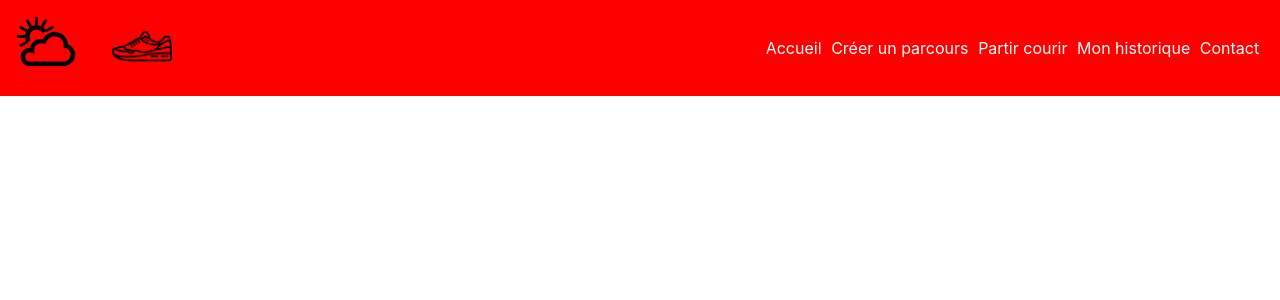
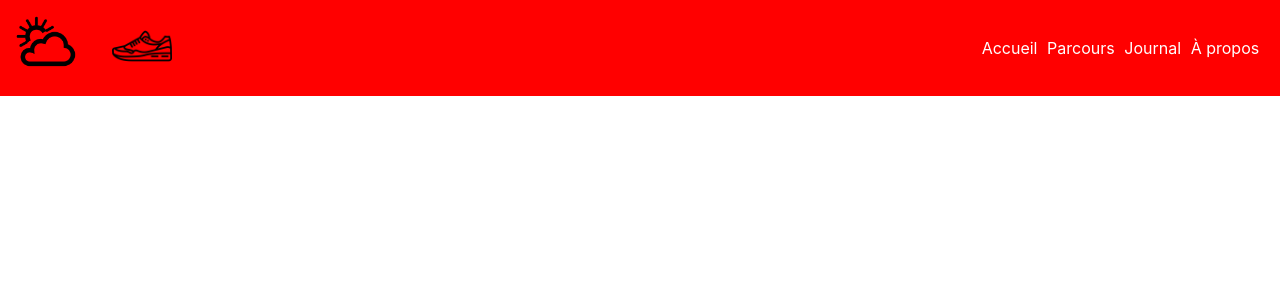
Before and after one commit to ComicScrip/lyon-react-mars22-p2g4, a React (Create React App) app: page / in a window 1280 px wide. Shown: the top 300 px of the page. Built offline with nearby package versions, Linux system fonts and the light colour scheme.

Commit message:
route/link

```diff
--- a/package.json
+++ b/package.json
@@ -8,6 +8,7 @@
     "@testing-library/user-event": "^13.5.0",
     "react": "^18.0.0",
     "react-dom": "^18.0.0",
+    "react-router-dom": "^6.3.0",
     "react-scripts": "5.0.0",
     "web-vitals": "^2.1.4"
   },
--- a/src/App.js
+++ b/src/App.js
@@ -1,11 +1,15 @@
 import './App.css';
+import Footer from './components/Footer';
 import Header from './components/Header';
+import Main from './components/Main';
 
 function App() {
   return (
-    <div className="App">
+    <>
       <Header />
-    </div>
+      <Main />
+      <Footer />
+    </>
   );
 }
 
--- /dev/null
+++ b/src/components/Footer.js
@@ -0,0 +1,5 @@
+import React from 'react';
+
+export default function Footer() {
+  return <footer>Footer</footer>;
+}
--- a/src/components/Header.js
+++ b/src/components/Header.js
@@ -1,5 +1,6 @@
 import React, { useState } from 'react';
 import './Header.css';
+import { Link } from 'react-router-dom';
 
 function Header() {
   const [showLinks, setShowLinks] = useState(false);
@@ -14,32 +15,44 @@ function Header() {
       </div>
       <ul className="navbar_links">
         <li className="navbar_items">
-          <a href="/" className="navbar_link">
+          {/* <a href="/" className="navbar_link">
             Accueil
-          </a>
+          </a> */}
+          <Link to="/" className="navbar_link">
+            Accueil
+          </Link>
         </li>
         <li className="navbar_items">
+          <Link to="/road" className="navbar_link">
+            Parcours
+          </Link>
+          {/* <a href="/" className="navbar_link">
+            Créer un parcours
+          </a> */}
+        </li>
+
+        {/* <li className="navbar_items">
           <a href="/" className="navbar_link">
-            Créer un parcours
+            Partir courir
           </a>
+        </li> */}
+
+        <li className="navbar_items">
+          <Link to="/journal" className="navbar_link">
+            Journal
+          </Link>
+          {/* <a href="/" className="navbar_link">
+            Mon historique
+          </a> */}
         </li>
 
         <li className="navbar_items">
-          <a href="/" className="navbar_link">
-            Partir courir
-          </a>
-        </li>
-
-        <li className="navbar_items">
-          <a href="/" className="navbar_link">
-            Mon historique
-          </a>
-        </li>
-
-        <li className="navbar_items">
-          <a href="/" className="navbar_link">
+          <Link to="/about" className="navbar_link">
+            À propos
+          </Link>
+          {/* <a href="/" className="navbar_link">
             Contact
-          </a>
+          </a> */}
         </li>
       </ul>
       <button type="button" className="navbar_burger" onClick={handleShowLinks}>
--- /dev/null
+++ b/src/components/Main.js
@@ -0,0 +1,23 @@
+import React from 'react';
+import { Route, Routes } from 'react-router-dom';
+import About from '../screens/About';
+import Home from '../screens/Home';
+import Journal from '../screens/Journal';
+import Road from '../screens/Road';
+import LiveView from '../screens/LiveView';
+import Summary from '../screens/Summary';
+
+export default function Main() {
+  return (
+    <main>
+      <Routes>
+        <Route path="/" element={<Home />} />
+        <Route path="/about" element={<About />} />
+        <Route path="/journal" element={<Journal />} />
+        <Route path="/road" element={<Road />} />
+        <Route path="/liveView" element={<LiveView />} />
+        <Route path="/summary" element={<Summary />} />
+      </Routes>
+    </main>
+  );
+}
--- a/src/index.js
+++ b/src/index.js
@@ -1,5 +1,6 @@
 import React from 'react';
 import { createRoot } from 'react-dom/client';
+import { BrowserRouter } from 'react-router-dom';
 
 import './index.css';
 import App from './App';
@@ -8,6 +9,22 @@ const container = document.getElementById('root');
 const root = createRoot(container);
 root.render(
   <React.StrictMode>
-    <App />
+    <BrowserRouter>
+      <App />
+    </BrowserRouter>
   </React.StrictMode>
 );
+
+// import React from 'react';
+// import { createRoot } from 'react-dom/client';
+
+// import './index.css';
+// import App from './App';
+
+// const container = document.getElementById('root');
+// const root = createRoot(container);
+// root.render(
+//   <React.StrictMode>
+//     <App />
+//   </React.StrictMode>
+// );
--- /dev/null
+++ b/src/screens/About.js
@@ -0,0 +1,5 @@
+import React from 'react';
+
+export default function About() {
+  return <div>About</div>;
+}
--- /dev/null
+++ b/src/screens/Home.js
@@ -0,0 +1,5 @@
+import React from 'react';
+
+export default function Home() {
+  return <div>Accueil</div>;
+}
--- /dev/null
+++ b/src/screens/Journal.js
@@ -0,0 +1,5 @@
+import React from 'react';
+
+export default function Journal() {
+  return <div>Journal</div>;
+}
--- /dev/null
+++ b/src/screens/LiveView.js
@@ -0,0 +1,5 @@
+import React from 'react';
+
+export default function LiveView() {
+  return <div>Vue Live</div>;
+}
--- /dev/null
+++ b/src/screens/Road.js
@@ -0,0 +1,5 @@
+import React from 'react';
+
+export default function Road() {
+  return <div>Parcours</div>;
+}
--- /dev/null
+++ b/src/screens/Summary.js
@@ -0,0 +1,5 @@
+import React from 'react';
+
+export default function Summary() {
+  return <div>Récap du parcours</div>;
+}
```
Also changed, not shown: 1 other file (tests, documents, lock files or other folders).
